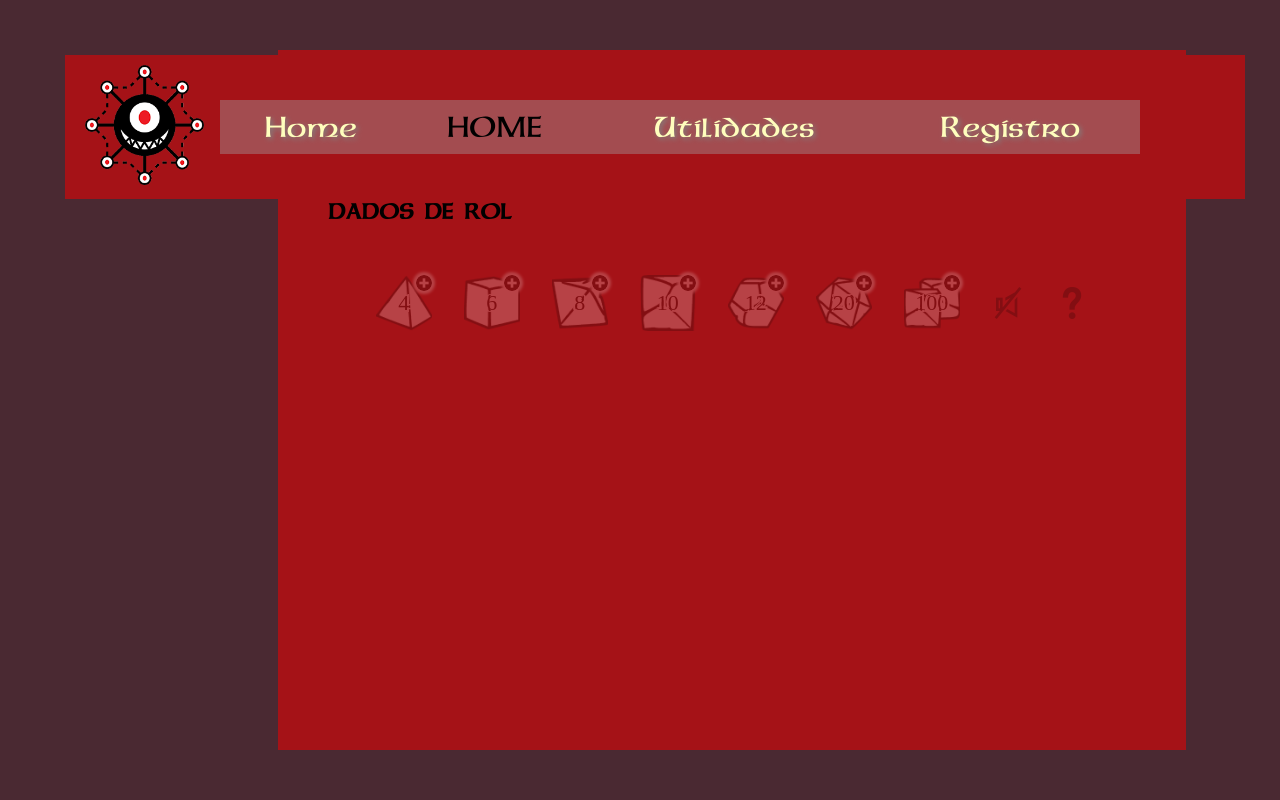
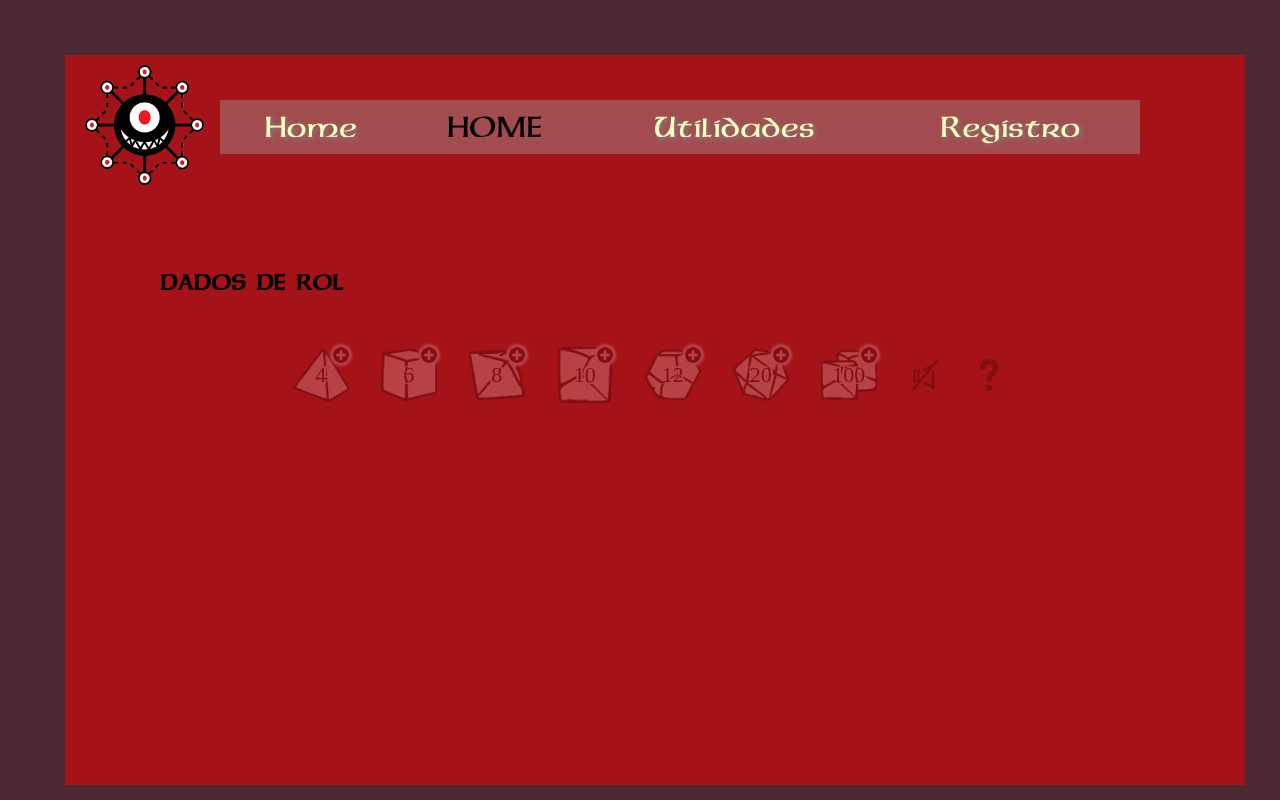
Before and after one commit to AdrM3r1/web-design-DND, a PHP site: page /html/utilidades.html in a window 1280 px wide. Run offline with PHP 8.4, Linux system fonts and the light colour scheme.

Commit message:
arreglos

```diff
--- a/html/utilidades.html
+++ b/html/utilidades.html
@@ -14,31 +14,24 @@
 
 
 <body id="website" onload="cambioLogo()">
-    <header >
     <div class="content">
         <!--content start-->
         <div class="row">
             <div id="img_logo"> </div>
-                    <div id="navigation">
+            <div id="divisor">
                     <ul id="contenedorNav" role="menubar">
                         <li id="itemNav" role="menuitem"><a href="principal.html">Home</a></li>
                         <li id="itemNav" role="menuitem">HOME</li>
                         <li id="itemNav" role="menuitem"><a href="utilidades.html">Utilidades</a></li>
                         <li id="itemNav" role="menuitem" name="reg"><a href="login.html">Registro</a></li>
                     </ul>
-                    </div>
-                </div>
-             </div>
-        </div>
-    </header>
 
-
-    <div id="divisor">
-        <div>
+                    <div class="io">
                         <br>
                     <h2>DADOS DE ROL</h2>
 
-            <!---->
+                    <!--dados-->
+                    <div>
                         <!-- STOCK: AVAILABLE DICE -->
                         <div id="stock">
                             <div class="die-stock" data-type="4"><img src="/images/icon-add.png" class="icon-add" alt="+"/></div>
@@ -52,7 +45,7 @@
                             <div id="sound-toggle"></div>
                             <div id="help-button"></div>
                         </div>
-
+                    </div>
                         <!-- RESULT DISPLAY: result of single or multi die rolls -->
                         <div id="total">
                             <div class="rotatable" title="Click to select all dice!">
@@ -107,8 +100,10 @@
                             </div>
                         </div>
                     </div>
+
                 </div>
-
+        </div>
+    </div>
 
     <!-- JS'S-->
     <script src='../scripts/diceroll.js'></script>
--- a/styles/pupils.css
+++ b/styles/pupils.css
@@ -210,24 +210,23 @@ a{
     display: block;
 }
 
-#navigation{
+#divisor{
     width: 100%;
     float: left;
     background-color: #a51217;
     height: 100%;
     margin-top: 5px;
     padding: 15px ;
+    min-height: 700px;
 }
 
-#divisor{
-    background-color: #a51217;
-    height: 100%;
-    min-height: 600px;
-    width: 63.9%;
-    margin-top: 25px;
-    padding: 50px;
-    margin-left: 270px;
-   }
+.io{
+    margin-top:80px;
+    width: 85%;
+    margin-left: 80px;
+}
+
+
 
 #contenedorNav {
     cursor: default;
```
Also changed, not shown: html/principal.html (+8 -5 lines). Lines whose indentation alone changed are shown as unchanged.
